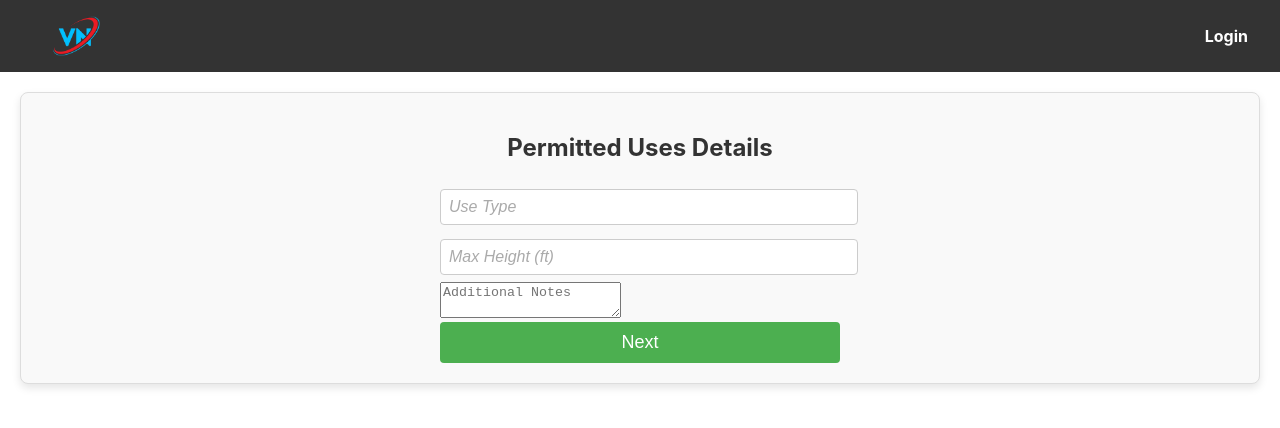
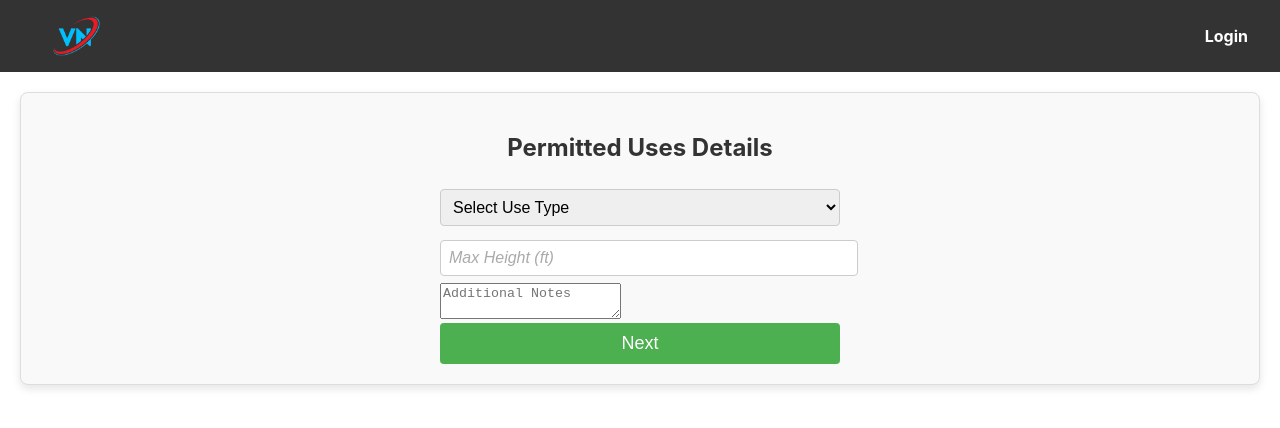
Before and after one commit to vijaykumarnavale/master, a React (Create React App) app in the folder frontend/: page /permitted-uses in a window 1280 px wide. Shown: the top 428 px of the page. Built offline with nearby package versions, Linux system fonts and the light colour scheme.

Commit message:
input forms

```diff
--- a/frontend/src/components/ADUDetailsForm.js
+++ b/frontend/src/components/ADUDetailsForm.js
@@ -46,14 +46,16 @@ const ADUDetailsForm = () => {
       <h2 className="form-title">ADU Details</h2>
       <form onSubmit={(e) => e.preventDefault()} className="property-form">
         <div className="form-group">
-          <input
-            type="text"
+          <select
             name="adu_type"
             value={formData.adu_type}
             onChange={handleChange}
-            placeholder="ADU Type"
             className="input-field"
-          />
+          >
+            <option value="">Select ADU Type</option>
+            <option value="Attached">Attached</option>
+            <option value="Detached">Detached</option>
+          </select>
           {errors.adu_type && <span className="error-text">{errors.adu_type}</span>}
         </div>
         <div className="form-group">
--- a/frontend/src/components/PermittedUsesForm.js
+++ b/frontend/src/components/PermittedUsesForm.js
@@ -10,7 +10,7 @@ const PermittedUsesForm = () => {
     property_id: localStorage.getItem('property_id'),
     use_type: '',
     max_height_ft: '',
-    additional_notes: ''
+    additional_notes: '',
   });
 
   const [errors, setErrors] = useState({});
@@ -32,11 +32,11 @@ const PermittedUsesForm = () => {
     if (!validateForm()) return;
 
     axios.post('http://localhost:5000/api/permitted-uses', formData)
-      .then(response => {
+      .then((response) => {
         console.log(response.data);
         navigate('/adu-details');
       })
-      .catch(error => {
+      .catch((error) => {
         console.error('Error submitting permitted uses data:', error);
       });
   };
@@ -46,14 +46,26 @@ const PermittedUsesForm = () => {
       <h2 className="form-title">Permitted Uses Details</h2>
       <form onSubmit={(e) => e.preventDefault()} className="property-form">
         <div className="form-group">
-          <input
-            type="text"
+          <select
             name="use_type"
             value={formData.use_type}
             onChange={handleChange}
-            placeholder="Use Type"
             className="input-field"
-          />
+          >
+            <option value="" disabled>
+              Select Use Type
+            </option>
+            <option value="Townhouses">Townhouses</option>
+            <option value="Condominiums">Condominiums</option>
+            <option value="Affordable Housing">Affordable Housing</option>
+            <option value="Assistant Living">Assistant Living</option>
+            <option value="Single-Family Residences">Single-Family Residences</option>
+            <option value="Accessory Private Garages">Accessory Private Garages</option>
+            <option value="Unenclosed Parking">Unenclosed Parking</option>
+            <option value="Public Parks">Public Parks</option>
+            <option value="Detached Accessory Building">Detached Accessory Building</option>
+            <option value="Senior Citizen Accessory Units">Senior Citizen Accessory Units</option>
+          </select>
           {errors.use_type && <span className="error-text">{errors.use_type}</span>}
         </div>
         <div className="form-group">
--- a/frontend/src/components/Search.js
+++ b/frontend/src/components/Search.js
@@ -74,7 +74,7 @@ const SearchAndRecords = () => {
                 <td>{record.width_ft}</td>
                 <td>
                   <button onClick={() => handleCreateAP(record.property_id)}>
-                    Create AP
+                    View Data
                   </button>
                 </td>
               </tr>
```
Also changed, not shown: 2 other files (tests, documents, lock files or other folders).
